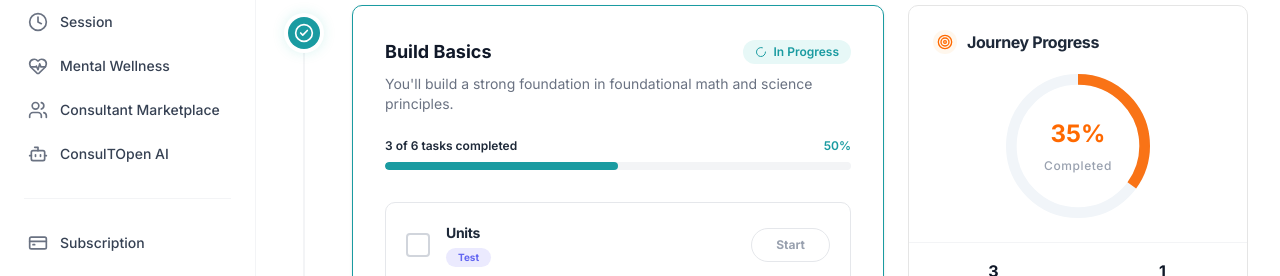
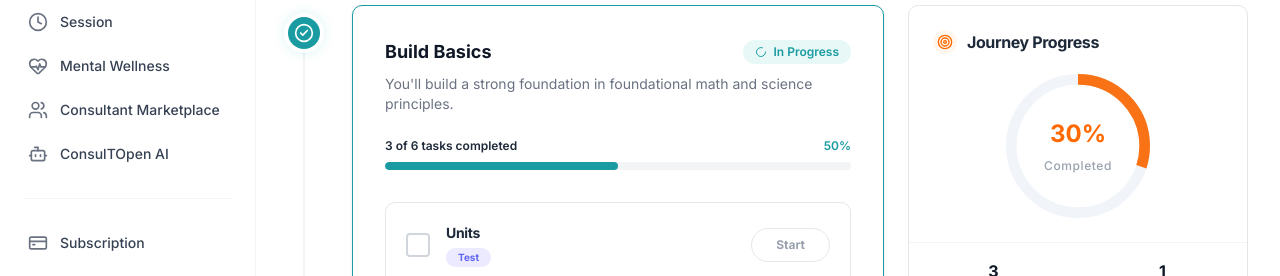
Before and after one commit to anuj-My/consul-it-open, a Next.js app: page /career-roadmap in a window 1280 px wide. Shown: the part 199-475 px from the top of the page. Built offline with nearby package versions, Linux system fonts and the light colour scheme.

Commit message:
fixed hydration bug

```diff
--- a/components/dashboard/build-basics.tsx
+++ b/components/dashboard/build-basics.tsx
@@ -1,4 +1,4 @@
-
+'use client'
 import { CheckSquare } from "lucide-react";
 import { TaskRow } from "@/components/sessions/task-row";
 import { useRoadmapContext } from "@/context/RoadmapContext";
--- a/components/sessions/journey-progress.tsx
+++ b/components/sessions/journey-progress.tsx
@@ -1,8 +1,19 @@
 "use client";
 
+import { useRoadmapContext } from "@/context/RoadmapContext";
 import { Target } from "lucide-react";
 
 export function JourneyProgress() {
+
+  const {getProgress} = useRoadmapContext()
+
+  const progress = getProgress()
+
+  const r = 50;
+  const circumference = 2 * Math.PI * r;
+  const offset = circumference - (progress / 100) * circumference;
+
+
   return (
     <div className="bg-white rounded-lg border overflow-hidden">
       <div className="p-6 pb-4">
@@ -19,7 +30,7 @@ export function JourneyProgress() {
               <circle
                 cx="60"
                 cy="60"
-                r="50"
+                r={r}
                 fill="none"
                 stroke="#F1F5F9"
                 strokeWidth="8"
@@ -27,16 +38,16 @@ export function JourneyProgress() {
               <circle
                 cx="60"
                 cy="60"
-                r="50"
+                r={r}
                 fill="none"
                 stroke="#F97316"
                 strokeWidth="8"
-                strokeDasharray="314.159"
-                strokeDashoffset="204.2"
+                strokeDasharray={circumference}
+                strokeDashoffset={offset}
               />
             </svg>
             <div className="absolute inset-0 flex flex-col items-center justify-center leading-none">
-              <span className="text-2xl font-bold text-orange-500">35%</span>
+              <span className="text-2xl font-bold text-orange-500">{progress}%</span>
               <span className="text-xs font-medium tracking-wider text-gray-400 mt-2">Completed</span>
             </div>
           </div>
--- a/components/sessions/sessions-roadmap.tsx
+++ b/components/sessions/sessions-roadmap.tsx
@@ -12,12 +12,10 @@ export function SessionsRoadmap() {
 
   return (
     <div className="relative">
-      {/* Timeline Line */}
       <div className="absolute left-[15px] top-6 bottom-6 w-0.5 bg-gray-100 hidden sm:block" />
 
       <div className="space-y-6">
-        {sessions.map((session, index) => {
-          // Dynamic Progress Calculation
+        {sessions.map((session) => {
           const totalTasks = session.tasks.length;
           const completedTasks = session.tasks.filter(t => t.isCompleted).length;
           const progressPercentage = Math.round((completedTasks / totalTasks) * 100);
--- a/components/sessions/task-row.tsx
+++ b/components/sessions/task-row.tsx
@@ -3,6 +3,7 @@
 import { CheckCircle2, Lock } from "lucide-react";
 import { Badge } from "@/components/ui/badge";
 import { Task } from "@/types/roadmap";
+import { useRoadmapContext } from "@/context/RoadmapContext";
 
 interface TaskRowProps {
   task: Task;
@@ -11,12 +12,13 @@ interface TaskRowProps {
   isLocked?: boolean;
 }
 
-export function TaskRow({ task, variant = "detailed", isLocked = false }: TaskRowProps) {
+export function TaskRow({ task, variant = "detailed", sessionId, isLocked = false }: TaskRowProps) {
   const isCompleted = task.isCompleted;
   const isStarted = task.isStarted;
 
-  // Decide if we show Continue or Start
   const showContinue = isStarted && !isCompleted && !isLocked;
+
+  const {startTask, completeTask} = useRoadmapContext()
 
   return (
     <div
@@ -26,21 +28,18 @@ export function TaskRow({ task, variant = "detailed", isLocked = false }: TaskRo
           : "bg-white border-gray-200 hover:border-teal-100"
       }`}
     >
-      {/* 1. Blur Container */}
       <div className={`flex items-center gap-4 w-full ${isLocked ? "blur-[2.5px] opacity-50 select-none pointer-events-none" : ""}`}>
 
-        {/* Left Checkmark/Box */}
-        <div className="shrink-0">
+        <div className="shrink-0 cursor-pointer">
           {isCompleted ? (
-            <div className="w-6 h-6 rounded bg-teal-400 flex items-center justify-center">
+            <div className="w-6 h-6 rounded bg-teal-400 flex items-center justify-center" onClick={() => completeTask(sessionId, task.id) }>
               <CheckCircle2 className="w-4 h-4 text-white" />
             </div>
           ) : (
-            <div className="w-6 h-6 rounded border-2 border-gray-300 bg-white" />
+            <div className="w-6 h-6 rounded border-2 border-gray-300 bg-white" onClick={() => completeTask(sessionId, task.id) } />
           )}
         </div>
 
-        {/* Text Content */}
         <div className="flex-1 min-w-0">
           <h3 className={`font-bold text-sm tracking-tight truncate ${isCompleted ? "text-gray-400 font-medium line-through decoration-gray-300" : "text-gray-800"}`}>
             {task.title}
@@ -50,10 +49,8 @@ export function TaskRow({ task, variant = "detailed", isLocked = false }: TaskRo
           </Badge>
         </div>
 
-        {/* Right Action: All states as Buttons */}
         <div className="shrink-0 pl-2">
           {task.score ? (
-            /* Circular Score (Highest preference) */
             <div className="relative w-14 h-14 shrink-0">
                <svg className="w-full h-full -rotate-90">
                   <circle cx="28" cy="28" r="24" fill="none" stroke="#F3F4F6" strokeWidth="4" />
@@ -68,20 +65,17 @@ export function TaskRow({ task, variant = "detailed", isLocked = false }: TaskRo
                </div>
             </div>
           ) : isCompleted ? (
-             /* COMPLETED BUTTON */
              variant === "detailed" ? (
-               <button className="px-4 py-2 rounded-full border border-gray-200 text-gray-400 text-xs font-bold bg-white transition-opacity">
+               <button  className="px-4 py-2 rounded-full border border-gray-200 text-gray-400 text-xs font-bold bg-white transition-opacity">
                   Completed
                </button>
-             ) : null // Hide on dashboard
+             ) : null
           ) : showContinue ? (
-            /* CONTINUE BUTTON */
-            <button className="px-5 py-2 rounded-full border border-teal-200 bg-white text-teal-600 text-xs font-semibold hover:bg-teal-50/50 transition-colors">
+            <button onClick={() => startTask(sessionId, task.id) }  className="px-5 py-2 rounded-full border border-teal-200 bg-white text-teal-600 text-xs font-semibold hover:bg-teal-50/50 transition-colors">
               Continue
             </button>
           ) : (
-            /* START BUTTON (Locked or un-started) */
-            <button className="px-6 py-2 rounded-full border border-gray-200 bg-white text-gray-400 text-xs font-bold">
+            <button onClick={() => startTask(sessionId, task.id) } className="px-6 py-2 rounded-full border border-gray-200 bg-white text-gray-400 text-xs font-bold">
               Start
             </button>
           )}
--- a/context/RoadmapContext.tsx
+++ b/context/RoadmapContext.tsx
@@ -1,4 +1,4 @@
-"use client"
+'use client'
 
 import { initialRoadmapData } from "@/data/data";
 import { RoadmapData, Session, Task } from "@/types/roadmap";
@@ -16,14 +16,15 @@ const RoadmapContext = createContext<RoadmapContextType | undefined>(undefined);
 
 
 const RoadmapProvider = ({children}:{children: React.ReactNode}) =>{
- const getDataFromStorage = () =>{
-     if (typeof window === 'undefined') return initialRoadmapData;
-        const data = localStorage.getItem('roadmapData')
-        return data ? JSON.parse(data) : initialRoadmapData
-    }
 
-    const [data, setData] = useState<RoadmapData>(getDataFromStorage)
+    const [data, setData] = useState<RoadmapData>(initialRoadmapData)
 
+   useEffect(() => {
+        const saved = localStorage.getItem('roadmapData');
+        if (saved) {
+            setData(JSON.parse(saved));
+        }
+    }, []);
 
     const saveDataToStorage  = () =>{
         localStorage.setItem('roadmapData', JSON.stringify(data))
```
